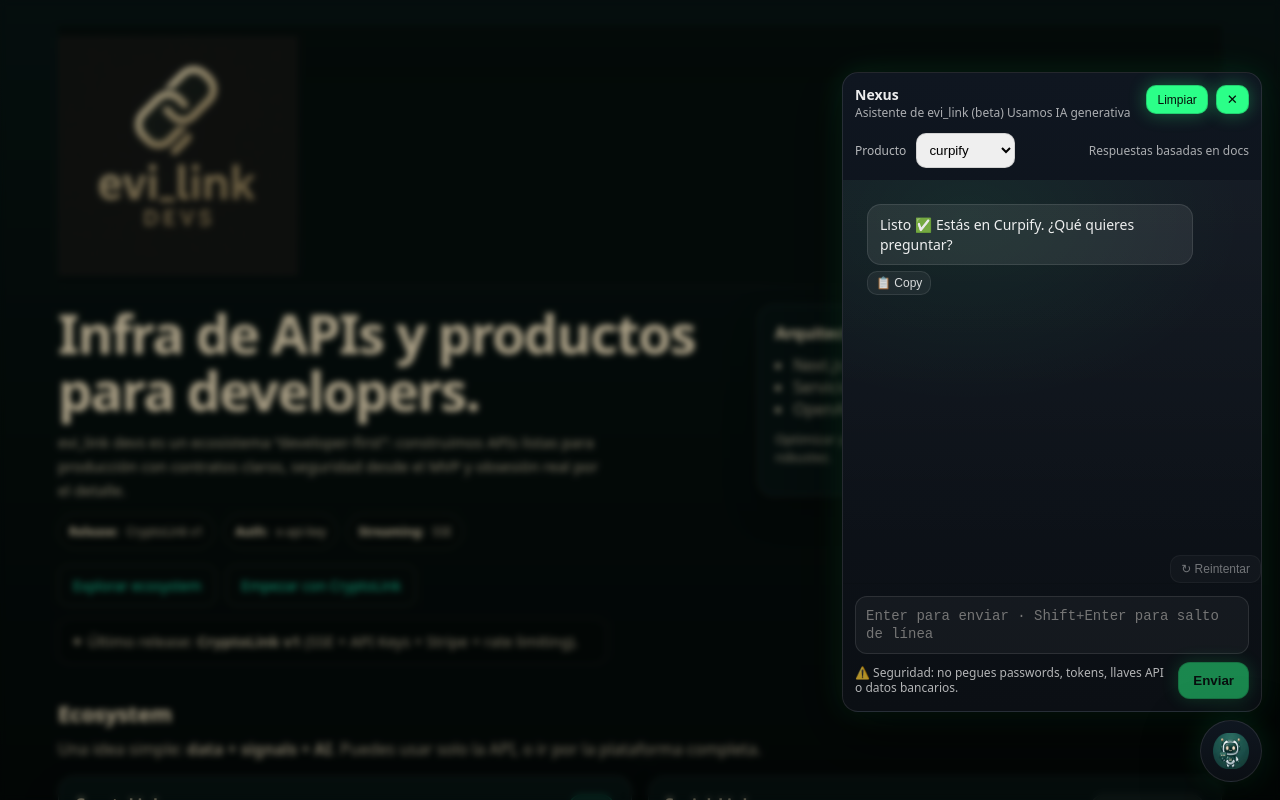
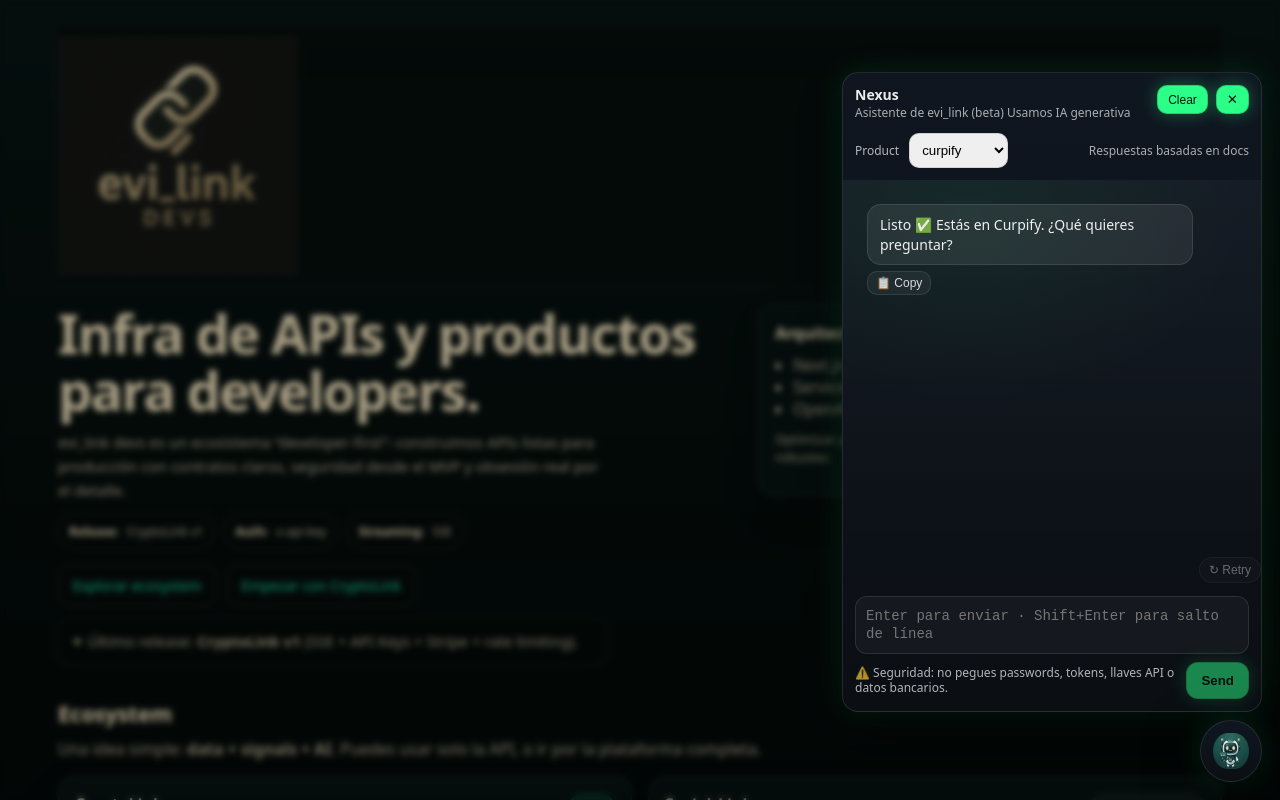
Before and after one commit to IanMartin16/evilink, a Next.js app: page / in a window 1280 px wide. Both pictures are taken after a click on the button "Abrir Nexus". Shown: the top 800 px of the page. Built offline with nearby package versions, Linux system fonts and the light colour scheme.

Commit message:
Nexus Widget Polish v1.1

```diff
--- a/app/components/NexusWidget.tsx
+++ b/app/components/NexusWidget.tsx
@@ -551,7 +551,7 @@ function SparkMini({ points }: { points: Array<{ t?: string; v?: number }> }) {
   }
 
   const width = 180;
-  const height = 34;
+  const height = 30;
   const path = buildSparkPath(values, width, height);
 
   const up = values[values.length - 1] >= values[0];
@@ -569,7 +569,7 @@ function SparkMini({ points }: { points: Array<{ t?: string; v?: number }> }) {
         d={path}
         fill="none"
         stroke={stroke}
-        strokeWidth="2.2"
+        strokeWidth="2"
         strokeLinecap="round"
         strokeLinejoin="round"
       />
@@ -688,6 +688,14 @@ function SparkMini({ points }: { points: Array<{ t?: string; v?: number }> }) {
       <div style={{ display: "grid", gap: 10 }}>
         {items.map((it, idx) => {
           const points = Array.isArray(it.points) ? it.points : [];
+          const values = points
+            .map((p) => Number(p?.v))
+            .filter((n) => Number.isFinite(n));
+
+          const last = values.length ? values[values.length - 1] : null;
+          const first = values.length ? values[0] : null;
+          const up = last !== null && first !== null ? last >= first : null;
+
           return (
             <div
               key={idx}
@@ -697,11 +705,31 @@ function SparkMini({ points }: { points: Array<{ t?: string; v?: number }> }) {
                 border: `1px solid ${EVILINK.border}`,
                 background: "rgba(255,255,255,0.05)",
                 boxShadow: "0 10px 30px rgba(0,0,0,0.18)",
+                display: "grid",
+                gap: 6,
               }}
             >
-              <div style={{ fontSize: 11, opacity: 0.72, marginBottom: 6 }}>
-                {String(it.label ?? "Serie")}
+              <div style={{ display: "flex", justifyContent: "space-between", alignItems: "center", gap: 10 }}>
+                <div style={{ fontSize: 11, opacity: 0.72 }}>
+                  {String(it.label ?? "Serie")}
+                </div>
+
+                <div
+                  style={{
+                    fontSize: 12,
+                    fontWeight: 900,
+                    color:
+                      up === null
+                        ? EVILINK.text
+                        : up
+                        ? "#2BFF88"
+                        : "#FF6B6B",
+                  }}
+                >
+                  {last === null ? "N/D" : Number(last).toLocaleString()}
+                </div>
               </div>
+
               <SparkMini points={points} />
             </div>
           );
@@ -915,7 +943,7 @@ function RenderAssistantMessage({ m }: { m: Msg }) {
                     fontSize: 12,
                   }}
                 >
-                  Limpiar
+                  Clear
                 </button>
 
                 <button
@@ -949,7 +977,7 @@ function RenderAssistantMessage({ m }: { m: Msg }) {
               }}
             >
               <div style={{ display: "flex", gap: 10, alignItems: "center", minWidth: 0 }}>
-                <label style={{ fontSize: 12, opacity: 0.75 }}>Producto</label>
+                <label style={{ fontSize: 12, opacity: 0.75 }}>Product</label>
 
                 <select
                   value={product}
@@ -1077,18 +1105,18 @@ function RenderAssistantMessage({ m }: { m: Msg }) {
                   }}
                   disabled={loading || !lastPromptRef.current}
                   style={{
-                    padding: "6px 10px",
+                    padding: "5px 9px",
                     minHeight: 0,
-                    borderRadius: 10,
-                    background: "rgba(255,255,255,0.06)",
+                    borderRadius: 999,
+                    background: "rgba(255,255,255,0.05)",
                     border: `1px solid ${EVILINK.border}`,
                     color: EVILINK.text,
                     fontSize: 12,
                     cursor: loading || !lastPromptRef.current ? "not-allowed" : "pointer",
-                    opacity: loading || !lastPromptRef.current ? 0.45 : 0.9,
+                    opacity: loading || !lastPromptRef.current ? 0.4 : 0.82,
                   }}
                 >
-                  ↻ Reintentar
+                  ↻ Retry
                 </button>
               </div>
 
@@ -1139,7 +1167,7 @@ function RenderAssistantMessage({ m }: { m: Msg }) {
                     fontWeight: 700,
                   }}
                 >
-                  Enviar
+                  Send
                 </button>
               </div>
             </div>
```
